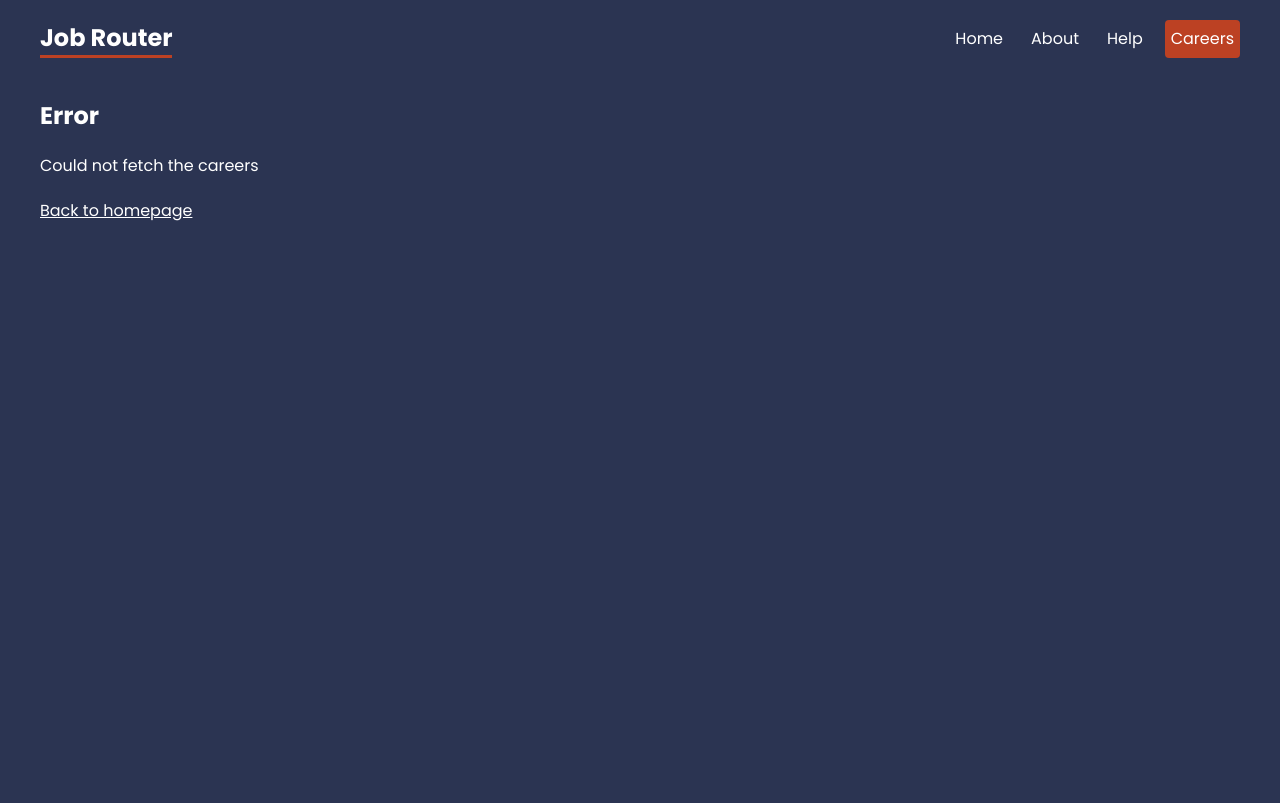
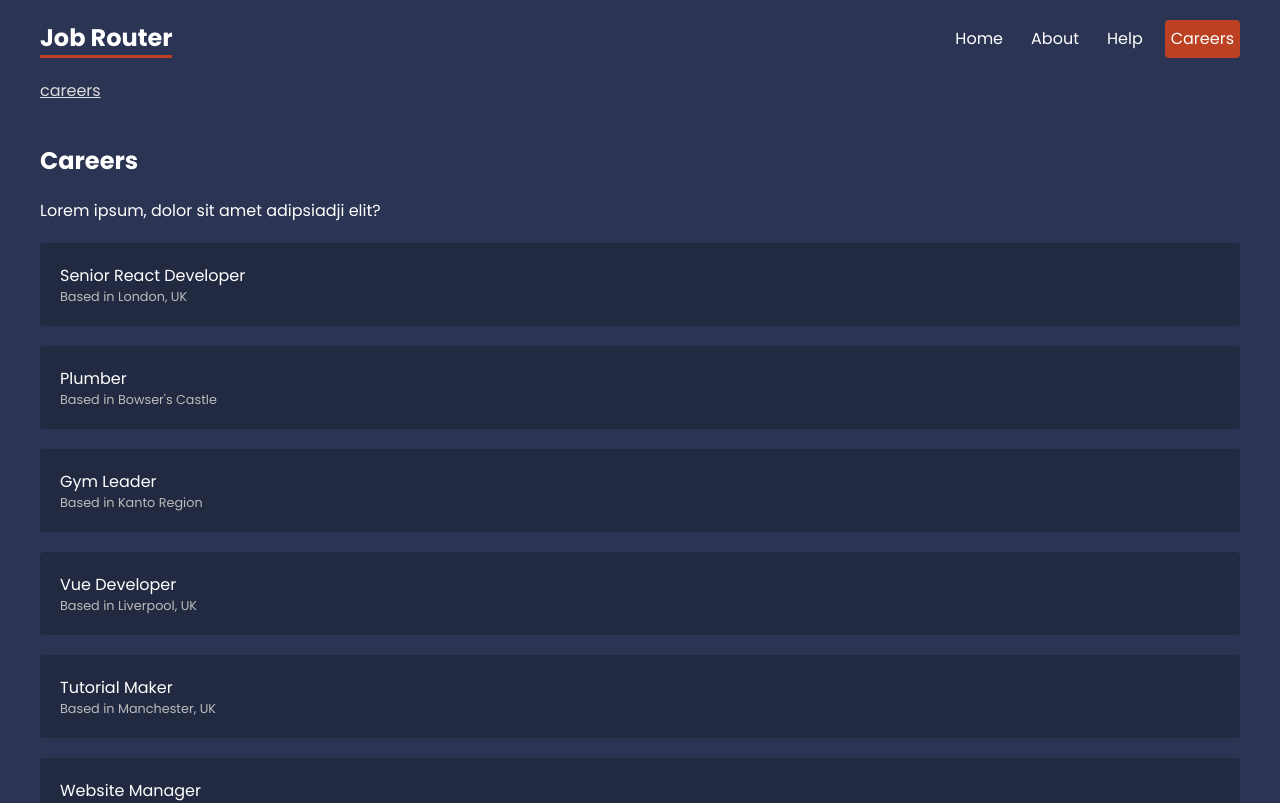
Before and after one commit to KhurramRehman/React-Routers, a JavaScript app in the folder react-routers/: page /careers in a window 1280 px wide. Shown: the top 803 px of the page. Built offline with nearby package versions, Linux system fonts and the light colour scheme; no server answers; data requests are answered from the project's data file; the HTML template or start-up script is replaced by a standard one.

Commit message:
lesson 9 completed making breadcrumbs

```diff
--- /dev/null
+++ b/react-routers/src/Components/Breadcrumbs.js
@@ -0,0 +1,25 @@
+import {Link, useLocation} from 'react-router-dom';
+
+export default function Breadcrumbs() {
+
+    const location = useLocation()
+
+    let currentLink = '';
+    const crumbs = location.pathname
+    .split('/')
+    .filter((crumb) => {return crumb !== ''})
+    .map((crumb) => {
+        currentLink += `/${crumb}`
+
+        return (
+            <div className="crumb" key={crumb}>
+                <Link to={currentLink}>{crumb}</Link>
+            </div>
+        )
+    })
+  return (
+    <div className="breadcrumbs">
+        {crumbs}
+    </div>
+  )
+}
--- a/react-routers/src/Layouts/RootLayout.js
+++ b/react-routers/src/Layouts/RootLayout.js
@@ -1,4 +1,5 @@
 import { NavLink, Outlet } from "react-router-dom";
+import Breadcrumbs from "../Components/Breadcrumbs";
 
 export default function RootLayout() {
     return (
@@ -11,6 +12,7 @@
                     <NavLink to='help'>Help</NavLink>
                     <NavLink to='careers'>Careers</NavLink>
                 </nav>
+                <Breadcrumbs />
             </header>
             <main>
                 <Outlet />
--- a/react-routers/src/index.css
+++ b/react-routers/src/index.css
@@ -129,3 +129,21 @@
 }
 
 /* breadcrumbs */
+.breadcrumbs {
+  max-width: 1200px;
+  margin: 20px auto;
+}
+.breadcrumbs > *{
+  display: inline-block;
+  margin-right: 10px;
+}
+.breadcrumbs .crumb:after {
+  content: '>';
+  margin-left: 10px;
+}
+.breadcrumbs .crumb:last-child:after {
+  display: none;
+}
+.breadcrumbs .crumb a {
+  color: #ddd;
+}
--- a/react-routers/src/pages/careers/Careers.js
+++ b/react-routers/src/pages/careers/Careers.js
@@ -20,7 +20,7 @@
 //loader function
 
 export const careersLoader =  async () => {
-    const res = await fetch('http://localhost:4000/careerss');
+    const res = await fetch('http://localhost:4000/careers');
 
     if(!res.ok) {
         throw Error('Could not fetch the careers');
```
